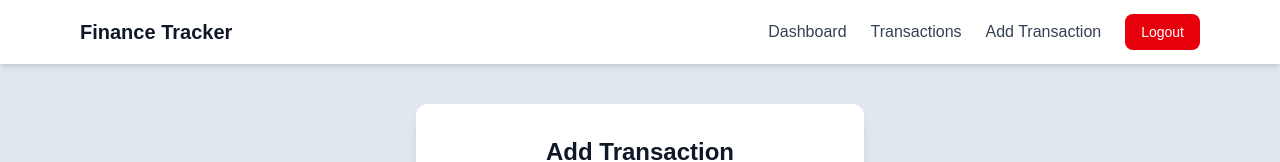
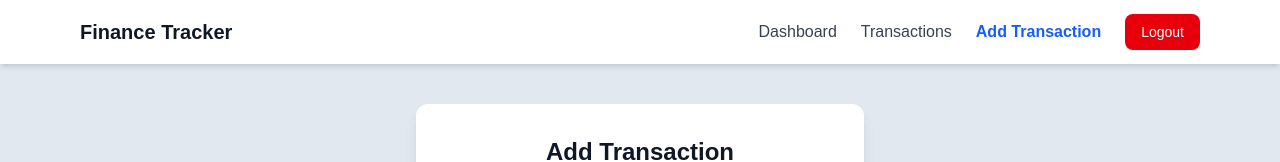
Before and after one commit to mhezie/personal-finance-tracker, a Next.js app: page /add-transaction in a window 1280 px wide. Shown: the top 162 px of the page. Built offline with nearby package versions, Linux system fonts and the light colour scheme; no server answers.

Commit message:
feat: improve UX - filtered total, chart colors, active navbar, category dropdown, delete confirmation

```diff
--- a/app/page.tsx
+++ b/app/page.tsx
@@ -5,7 +5,7 @@ import { supabase } from "@/lib/supabase";
 import { useRouter } from "next/navigation";
 import { User } from "@supabase/supabase-js";
 import Navbar from "@/components/Navbar";
-import { BarChart, Bar, XAxis, YAxis, Tooltip, ResponsiveContainer, CartesianGrid } from "recharts";
+import { BarChart, Bar, XAxis, YAxis, Tooltip, ResponsiveContainer, CartesianGrid, Cell } from "recharts";
 
 interface Transaction {
   amount: number;
@@ -65,6 +65,8 @@ export default function HomePage() {
     { name: "Expenses", amount: totalExpenses },
   ];
 
+  const colors = ["#16a34a", "#dc2626"]; // green for income, red for expenses
+
   if (loading) {
     return (
       <div className="min-h-screen flex items-center justify-center bg-slate-200">
@@ -114,7 +116,11 @@ export default function HomePage() {
                 <XAxis dataKey="name" />
                 <YAxis />
                 <Tooltip />
-                <Bar dataKey="amount" fill="#3b82f6" radius={[4, 4, 0, 0]} />
+                <Bar dataKey="amount" radius={[4, 4, 0, 0]}>
+                  {chartData.map((entry, index) => (
+                    <Cell key={`cell-${index}`} fill={colors[index]} />
+                  ))}
+                </Bar>
               </BarChart>
             </ResponsiveContainer>
           </div>
--- a/app/transactions/page.tsx
+++ b/app/transactions/page.tsx
@@ -62,10 +62,7 @@ export default function TransactionsPage() {
 
   const handleDelete = async (id: number) => {
     const confirmed = window.confirm("Are you sure you want to delete this transaction?");
-
-    if (!confirmed) {
-      return; // User cancelled
-    }
+    if (!confirmed) return;
 
     const { error } = await supabase
       .from("transactions")
@@ -79,6 +76,11 @@ export default function TransactionsPage() {
       fetchTransactions();
     }
   };
+
+  // Calculate total of filtered transactions
+  const filteredTotal = filteredTransactions.reduce((sum, t) => {
+    return t.type === "income" ? sum + Number(t.amount) : sum - Number(t.amount);
+  }, 0);
 
   if (loading) {
     return (
@@ -104,7 +106,7 @@ export default function TransactionsPage() {
         </div>
 
         {/* Filter Buttons */}
-        <div className="flex gap-3 mb-6">
+        <div className="flex gap-3 mb-4">
           <button
             onClick={() => setFilter("all")}
             className={`px-4 py-2 rounded-lg text-sm font-medium transition ${
@@ -135,6 +137,16 @@ export default function TransactionsPage() {
           >
             Expense
           </button>
+        </div>
+
+        {/* Filtered Total */}
+        <div className="bg-white p-4 rounded-xl shadow mb-6 flex justify-between items-center">
+          <span className="text-gray-600 font-medium">
+            {filter === "all" ? "Net Total" : filter === "income" ? "Total Income" : "Total Expenses"}
+          </span>
+          <span className={`text-xl font-bold ${filteredTotal >= 0 ? "text-green-600" : "text-red-600"}`}>
+            {filteredTotal >= 0 ? "+" : ""}£{Math.abs(filteredTotal).toFixed(2)}
+          </span>
         </div>
 
         {filteredTransactions.length === 0 ? (
--- a/components/Navbar.tsx
+++ b/components/Navbar.tsx
@@ -1,16 +1,22 @@
 "use client";
 
 import Link from "next/link";
-import { useRouter } from "next/navigation";
+import { usePathname, useRouter } from "next/navigation";
 import { supabase } from "@/lib/supabase";
 
 export default function Navbar() {
   const router = useRouter();
+  const pathname = usePathname();
 
   const handleLogout = async () => {
     await supabase.auth.signOut();
     router.push("/login");
   };
+
+  const linkClass = (path: string) =>
+    pathname === path
+      ? "text-blue-600 font-semibold"
+      : "text-gray-700 hover:text-blue-600 font-medium";
 
   return (
     <nav className="bg-white shadow-md">
@@ -23,22 +29,13 @@ export default function Navbar() {
 
           {/* Navigation Links */}
           <div className="flex items-center gap-6">
-            <Link
-              href="/"
-              className="text-gray-700 hover:text-blue-600 font-medium"
-            >
+            <Link href="/" className={linkClass("/")}>
               Dashboard
             </Link>
-            <Link
-              href="/transactions"
-              className="text-gray-700 hover:text-blue-600 font-medium"
-            >
+            <Link href="/transactions" className={linkClass("/transactions")}>
               Transactions
             </Link>
-            <Link
-              href="/add-transaction"
-              className="text-gray-700 hover:text-blue-600 font-medium"
-            >
+            <Link href="/add-transaction" className={linkClass("/add-transaction")}>
               Add Transaction
             </Link>
 
```
